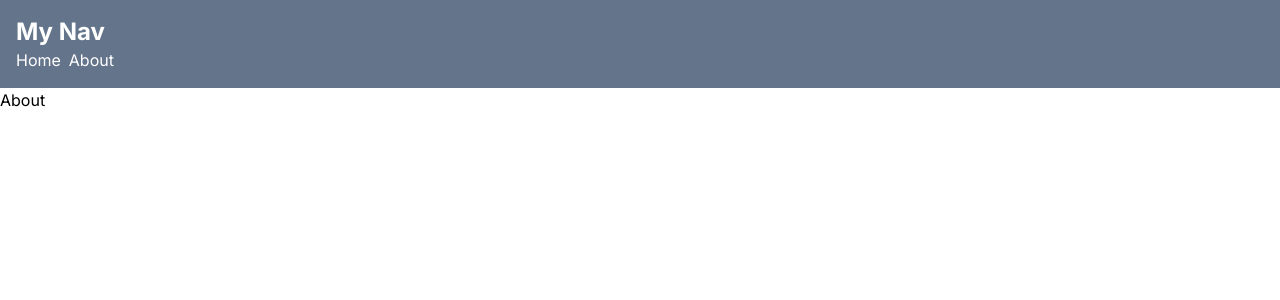
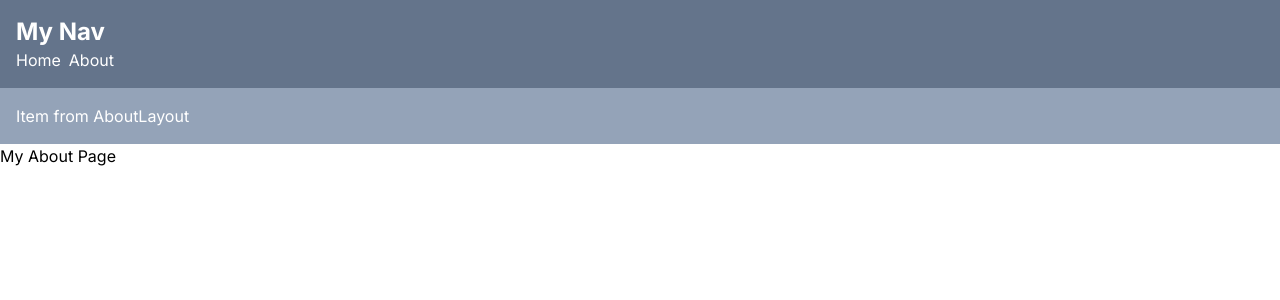
Before and after one commit to mehmetext/next-crash-course, a Next.js app: page /about in a window 1280 px wide. Shown: the top 300 px of the page. Built offline with nearby package versions, Linux system fonts and the light colour scheme.

Commit message:
added AboutLayout

```diff
--- /dev/null
+++ b/src/app/about/layout.tsx
@@ -0,0 +1,14 @@
+//Next
+
+export default function AboutLayout({
+	children,
+}: {
+	children: React.ReactNode;
+}) {
+	return (
+		<>
+			<nav className="bg-slate-400 text-white p-4">Item from AboutLayout</nav>
+			{children}
+		</>
+	);
+}
--- a/src/app/about/page.tsx
+++ b/src/app/about/page.tsx
@@ -10,5 +10,5 @@ export const metadata: Metadata = {
 };
 
 export default function About() {
-	return <div>About</div>;
+	return <div>My About Page</div>;
 }
--- a/src/app/layout.tsx
+++ b/src/app/layout.tsx
@@ -42,7 +42,7 @@ export default function RootLayout({
 						<Link href="/about">About</Link>
 					</nav>
 				</header>
-				{children}
+				<main>{children}</main>
 			</body>
 		</html>
 	);
```
